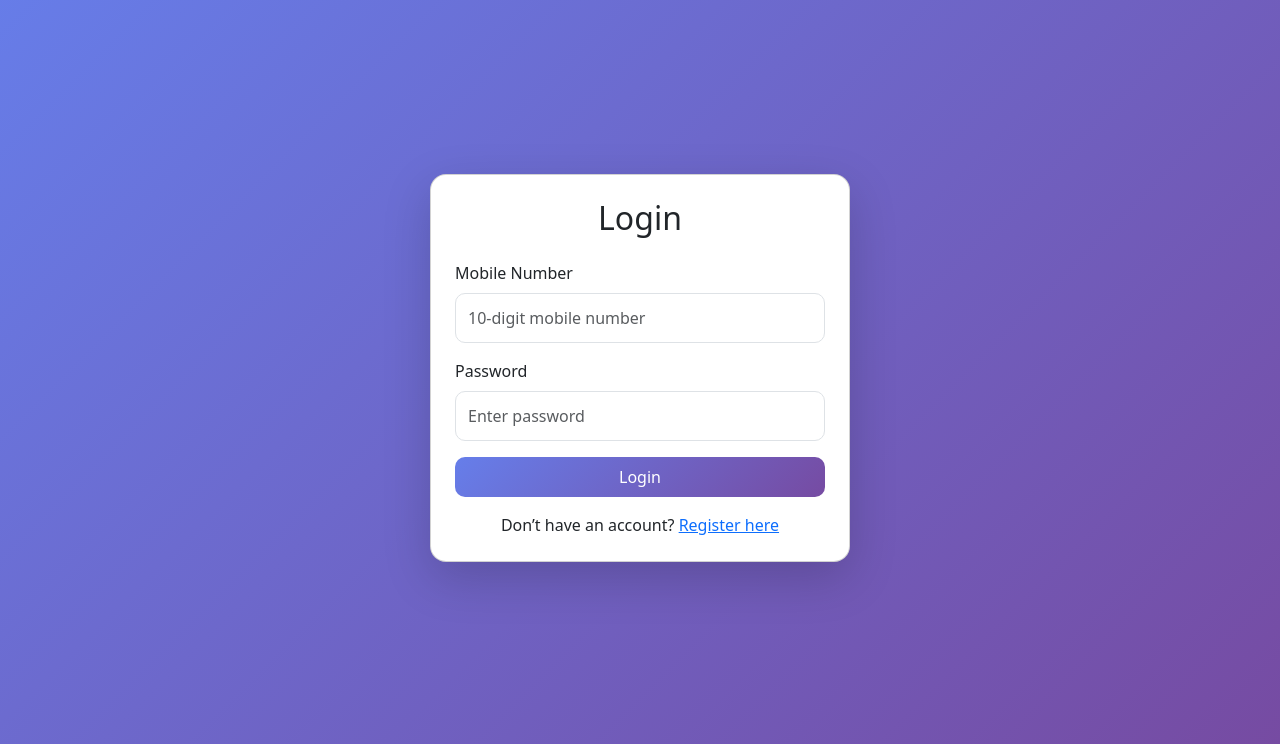
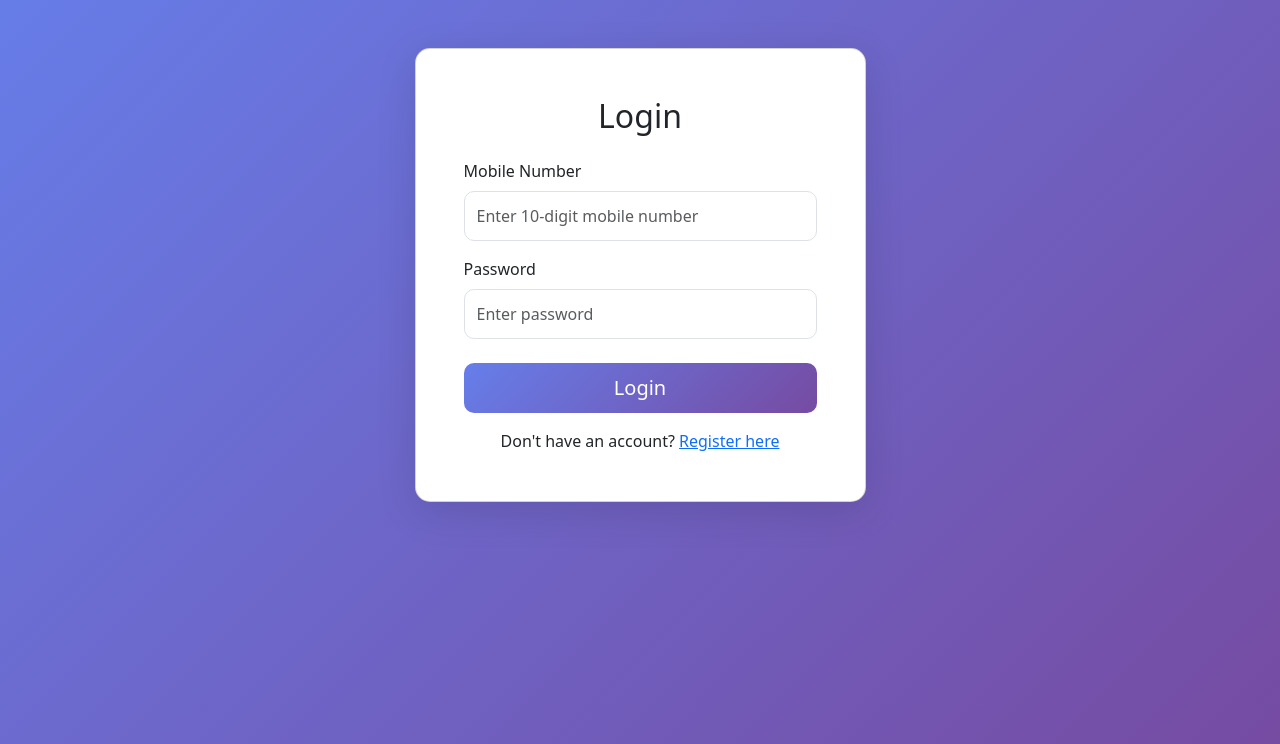
Before and after one commit to singhll420ll-oss/Profile, a Flask app: page /login in a window 1280 px wide. Shown: the part 56-800 px from the top of the page. Run offline with Flask 3, Linux system fonts and the light colour scheme; some libraries are stand-ins or nearby versions.

Commit message:
Update login.html

```diff
--- a/templates/login.html
+++ b/templates/login.html
@@ -1,55 +1,58 @@
 {% extends "base.html" %}
+
 {% block title %}Login - Bite Me Buddy{% endblock %}
 
 {% block content %}
-<div class="container d-flex justify-content-center align-items-center" style="min-height: 80vh;">
-    <div class="card shadow-lg p-4" style="max-width: 420px; width: 100%; border-radius: 16px;">
+<div class="row justify-content-center">
+    <div class="col-md-6 col-lg-5">
+        <div class="card">
+            <div class="card-body p-5">
+
                 <h2 class="text-center mb-4">Login</h2>
 
-        <!-- Flash Messages -->
-        {% with messages = get_flashed_messages(with_categories=true) %}
-          {% if messages %}
-            {% for category, message in messages %}
-              <div class="alert alert-{{ category }} alert-dismissible fade show" role="alert">
-                {{ message }}
-                <button type="button" class="btn-close" data-bs-dismiss="alert"></button>
-              </div>
-            {% endfor %}
-          {% endif %}
-        {% endwith %}
+                <form method="POST" action="{{ url_for('login') }}">
 
-        <!-- LOGIN FORM -->
-        <form method="POST" action="/login">
-
+                    <!-- Mobile Number -->
                     <div class="mb-3">
                         <label class="form-label">Mobile Number</label>
-                <input type="tel"
+                        <input
+                            type="tel"
                             class="form-control"
                             name="mobile"
-                       placeholder="10-digit mobile number"
+                            placeholder="Enter 10-digit mobile number"
                             pattern="[0-9]{10}"
                             required>
                     </div>
 
-            <div class="mb-3">
+                    <!-- Password -->
+                    <div class="mb-4">
                         <label class="form-label">Password</label>
-                <input type="password"
+                        <input
+                            type="password"
                             class="form-control"
                             name="password"
                             placeholder="Enter password"
                             required>
                     </div>
 
-            <button type="submit" class="btn btn-primary w-100 py-2">
+                    <!-- Submit -->
+                    <div class="d-grid mb-3">
+                        <button type="submit" class="btn btn-primary btn-lg">
                             Login
                         </button>
+                    </div>
+
+                    <!-- Register -->
+                    <div class="text-center">
+                        <p class="mb-0">
+                            Don't have an account?
+                            <a href="{{ url_for('register') }}">Register here</a>
+                        </p>
+                    </div>
+
                 </form>
 
-        <div class="text-center mt-3">
-            <p class="mb-0">
-                Don’t have an account?
-                <a href="/register">Register here</a>
-            </p>
+            </div>
         </div>
     </div>
 </div>
```
Lines whose indentation alone changed are shown as unchanged.
